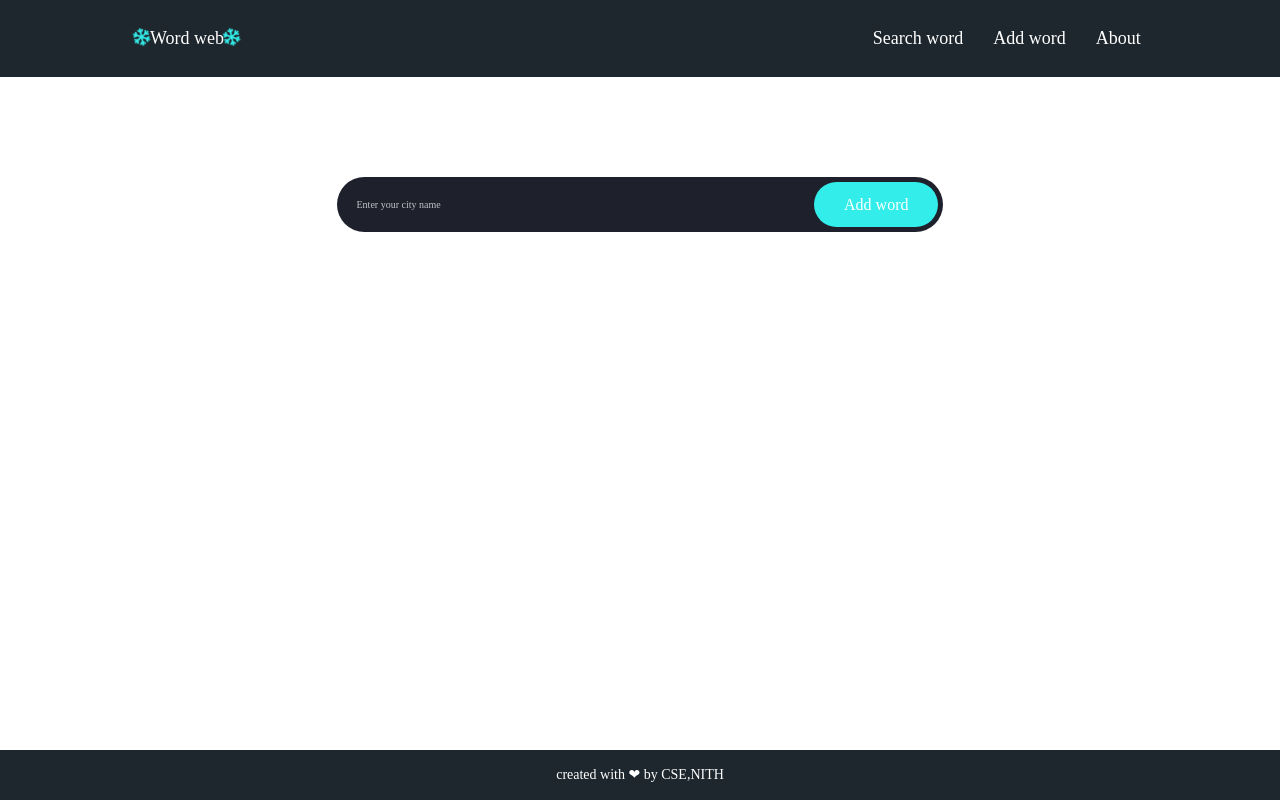
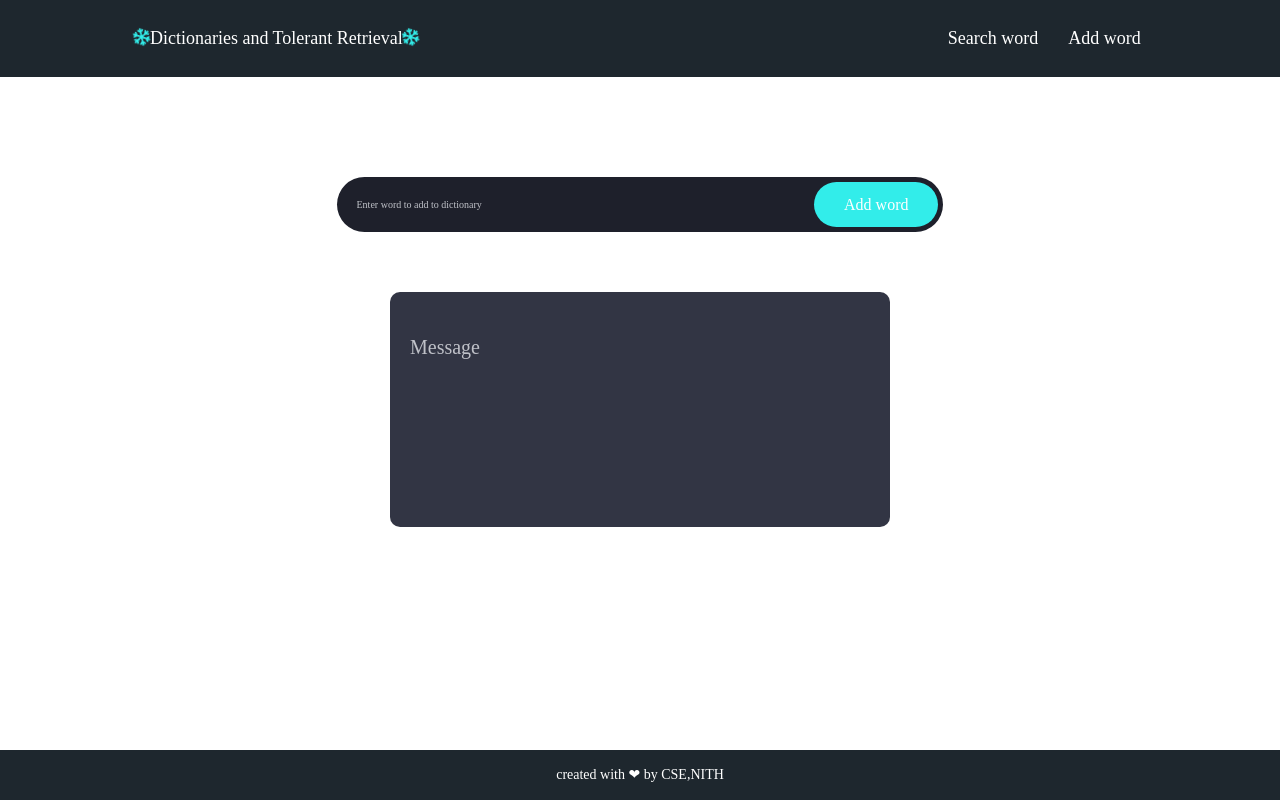
Before and after one commit to Sanketwable/IR, a Node project: template frontend/templates/views/weather2.hbs in a window 1280 px wide. Run offline with Node 20 templates, Linux system fonts and the light colour scheme; the template is opened without the code that fills it, so the values that code supplies are empty; some libraries are stand-ins or nearby versions; some web fonts are replaced.

Commit message:
finalcommit

```diff
--- a/frontend/public/js/main.js
+++ b/frontend/public/js/main.js
@@ -9,7 +9,7 @@ const getInfo = async (event) => {
     let cityVal = cityName.value;
 
     if (cityVal == "") {
-        city_name.innerText = `Pls write the name befor search`;
+        city_name.innerText = `Pls write the word befor search`;
         datahide.classList.add('data_hide');
     } else {
         try {
@@ -37,7 +37,7 @@ const getInfo = async (event) => {
             city_name.innerText = `${lk}`;
         }catch {
             //console.log(Error);
-            city_name.innerText = `Pls Enter valid city name ${Error}`;
+            city_name.innerText = `Pls Enter valid word name ${Error}`;
             datahide.classList.add('data_hide');
         }
     }
--- a/frontend/public/js/main1.js
+++ b/frontend/public/js/main1.js
@@ -15,29 +15,11 @@ const getInfo = async (event) => {
         try {
             let url = `https://still-stream-79080.herokuapp.com/addstr?word=${cityVal}`;
             const response = await fetch(url);
-            // const data = await response.json();
-
-            // let answer = JSON.stringify(data);
-            // let pk = ""
-            // let k = 0
-            // for (let i = 0; i < answer.length; i++) {
-            //     k++;
-            //     if (answer[i] == '{' || answer[i] == '}' || answer[i] == '[' || answer[i] == ']' || answer[i] == '"') {
-            //         continue;
-            //     } else {
-            //         pk += answer[i];
-            //     }
-            //     if (answer[i] == ',') answer += " ";
-            //     if ((i%30 == 0) || (k > 25 && answer[i] == ',')) {
-            //         pk += "\n";
-            //         k = 0;
-            //     }
-            // }
-            // let lk = pk.substring(6, pk.length)
-            // city_name.innerText = `${lk}`;
+            let lk = 'Word Added'
+            city_name.innerText = `${lk}`;
         }catch {
             //console.log(Error);
-            city_name.innerText = `Pls Enter valid city name ${Error}`;
+            city_name.innerText = `Word Added`;
             datahide.classList.add('data_hide');
         }
     }
--- a/frontend/templates/partials/navbar.hbs
+++ b/frontend/templates/partials/navbar.hbs
@@ -2,7 +2,7 @@
     <div class="row">
         <div class="col-md-10 col-12 mx-auto">
             <nav class="navbar navbar-expand-lg">
-                <a class="navbar-brand" href="/"><i class="far fa-snowflake"></i>Word web<i
+                <a class="navbar-brand" href="/"><i class="far fa-snowflake"></i>Dictionaries and Tolerant Retrieval<i
                         class="far fa-snowflake"></i></a>
                 <button class="navbar-toggler" type="button" data-toggle="collapse"
                     data-target="#navbarSupportedContent" aria-controls="navbarSupportedContent" aria-expanded="false"
@@ -18,9 +18,6 @@
                         <li class="nav-item">
                             <a class="nav-link" href="/weather">Add word</a>
                         </li>
-                        <li class="nav-item">
-                            <a class="nav-link" href="/about">About</a>
-                        </li>
 
                     </ul>
 
--- a/frontend/templates/views/weather2.hbs
+++ b/frontend/templates/views/weather2.hbs
@@ -16,23 +16,23 @@
 
                 <div class="main_content">
                     <form class="temp_form">
-                        <input type="text" id="cityName" placeholder="Enter your city name" autocomplete="off">
+                        <input type="text" id="cityName" placeholder="Enter word to add to dictionary" autocomplete="off">
                         <input type="submit" value="Add word" id="submitBtn">
                     </form>
                 </div>
-                {{!-- <div class="tempInformation"> --}}
+                <div class="tempInformation">
                     {{!-- <div class="top_layer">
-                        <p id="day">Monday</p>
-                        <p id="today_date">31 May</p>
+                        <p id="day"></p>
+                        <p id="today_date"></p>
                     </div> --}}
-                    {{!-- <div class="main_layer">
-                        <p id="city_name">Get Output Here</p>
+                    <div class="main_layer">
+                        <p id="city_name">Message</p>
                         <div class="middle_layer data_hide">
                             <p id="temp"><span id="temp_real_val">0</span> <sup>o</sup>C</p>
                             <p id="temp_status"> <i class="fa fa-cloud" aria-hidden="true"></i></p>
                         </div>
-                    </div> --}}
-                {{!-- </div> --}}
+                    </div>
+                </div>
 
             </div>
         </div>
```
Also changed, not shown: frontend/src/app.js (+1 -7 lines), frontend/templates/views/weather.hbs (+9 -2 lines).
